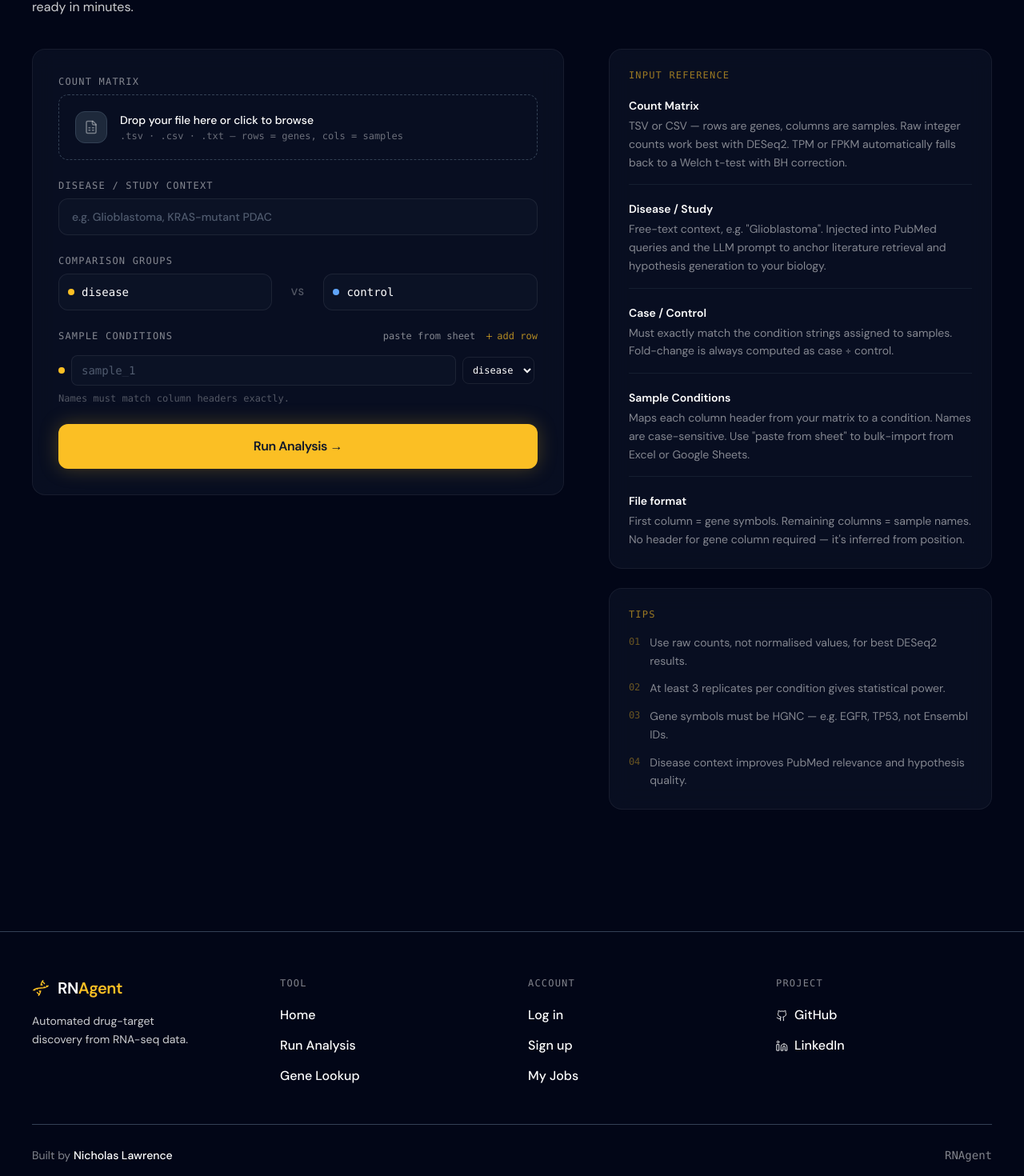
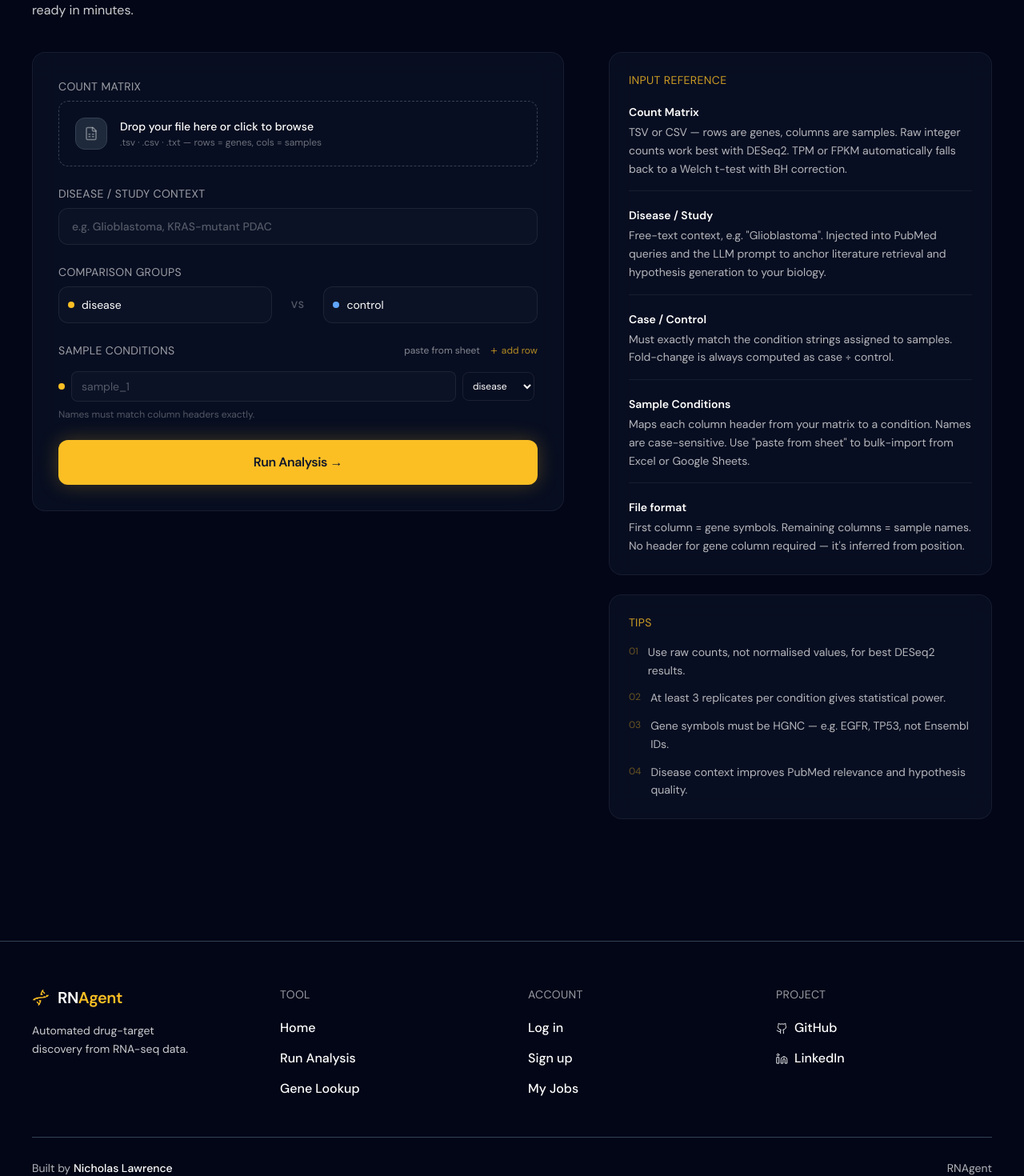
Before and after one commit to nicholaslawrence-hub/compbio_agent_harness, a React (Vite) app in the folder frontend/: page /run in a window 1280 px wide. Shown: the part 289-1759 px from the top of the page at 80% size. Built offline with nearby package versions, Linux system fonts and the light colour scheme; no server answers.

Commit message:
edit: fixed font color

```diff
--- a/frontend/src/components/Layout.jsx
+++ b/frontend/src/components/Layout.jsx
@@ -175,7 +175,7 @@ export default function Layout() {
 
             {/* Tool */}
             <div>
-              <p className="text-xs font-mono uppercase tracking-widest text-white/50 mb-5">Tool</p>
+              <p className="text-sm uppercase tracking-wide text-white/60 mb-5">Tool</p>
               <ul className="space-y-3.5">
                 <li><Link to="/"          className="text-base font-medium text-white hover:text-amber-400 transition-colors duration-150">Home</Link></li>
                 <li><Link to="/run"       className="text-base font-medium text-white hover:text-amber-400 transition-colors duration-150">Run Analysis</Link></li>
@@ -185,7 +185,7 @@ export default function Layout() {
 
             {/* Account */}
             <div>
-              <p className="text-xs font-mono uppercase tracking-widest text-white/50 mb-5">Account</p>
+              <p className="text-sm uppercase tracking-wide text-white/60 mb-5">Account</p>
               <ul className="space-y-3.5">
                 <li><Link to="/login"   className="text-base font-medium text-white hover:text-amber-400 transition-colors duration-150">Log in</Link></li>
                 <li><Link to="/login"   className="text-base font-medium text-white hover:text-amber-400 transition-colors duration-150">Sign up</Link></li>
@@ -195,7 +195,7 @@ export default function Layout() {
 
             {/* Project */}
             <div>
-              <p className="text-xs font-mono uppercase tracking-widest text-white/50 mb-5">Project</p>
+              <p className="text-sm uppercase tracking-wide text-white/60 mb-5">Project</p>
               <ul className="space-y-3.5">
                 <li>
                   <a href="https://github.com/nicholaslawrence-hub/compbio_agent_harness" target="_blank" rel="noopener noreferrer"
@@ -215,14 +215,14 @@ export default function Layout() {
 
           {/* Bottom bar */}
           <div className="pt-7 flex flex-col sm:flex-row items-center justify-between gap-3">
-            <p className="text-sm text-white/50">
+            <p className="text-sm text-white/70">
               Built by{' '}
               <a href="https://www.linkedin.com/in/nicholas-lawrence-a16122296/" target="_blank" rel="noopener noreferrer"
                 className="text-white font-medium hover:text-amber-400 transition-colors duration-150">
                 Nicholas Lawrence
               </a>
             </p>
-            <p className="text-sm text-white/50 font-mono">RNAgent</p>
+            <p className="text-sm text-white/70">RNAgent</p>
           </div>
 
         </div>
--- a/frontend/src/components/ProgressBar.jsx
+++ b/frontend/src/components/ProgressBar.jsx
@@ -95,7 +95,7 @@ export default function ProgressBar({ progress = 0 }) {
                 </span>
                 {stage.sub && (active || done) && (
                   <span
-                    className="font-mono text-[10px] tracking-wide mt-0.5 block"
+                    className="text-xs tracking-wide mt-0.5 block"
                     style={{ color: done ? 'rgba(255,255,255,0.15)' : 'rgba(100,116,139,0.7)' }}
                   >
                     {stage.sub}
--- a/frontend/src/components/UploadForm.jsx
+++ b/frontend/src/components/UploadForm.jsx
@@ -22,7 +22,7 @@ function parsePastedConditions(text) {
 }
 
 const LABEL = ({ children }) => (
-  <p className="text-xs font-mono uppercase tracking-widest text-white/50 mb-2">{children}</p>
+  <p className="text-sm uppercase tracking-wide text-white/60 mb-2">{children}</p>
 )
 
 export default function UploadForm() {
@@ -113,7 +113,7 @@ export default function UploadForm() {
                 </div>
                 <div>
                   <p className="text-sm font-medium text-white leading-tight">{file.name}</p>
-                  <p className="text-xs text-white/40 font-mono">{(file.size / 1024).toFixed(1)} KB</p>
+                  <p className="text-xs text-white/40">{(file.size / 1024).toFixed(1)} KB</p>
                 </div>
               </div>
               <button
@@ -133,7 +133,7 @@ export default function UploadForm() {
                 <p className="text-sm font-medium text-white">
                   {isDragActive ? 'Drop to upload' : 'Drop your file here or click to browse'}
                 </p>
-                <p className="text-xs text-white/40 font-mono mt-0.5">.tsv · .csv · .txt — rows = genes, cols = samples</p>
+                <p className="text-xs text-white/40 mt-0.5">.tsv · .csv · .txt — rows = genes, cols = samples</p>
               </div>
             </div>
           )}
@@ -159,7 +159,7 @@ export default function UploadForm() {
           <div className="relative">
             <span className="absolute left-3 top-1/2 -translate-y-1/2 w-2 h-2 rounded-full bg-amber-400 pointer-events-none" />
             <input
-              className="glass-input w-full rounded-xl pl-7 pr-3 py-3 text-sm font-mono"
+              className="glass-input w-full rounded-xl pl-7 pr-3 py-3 text-sm"
               value={conditionA}
               onChange={e => { setConditionA(e.target.value); setSamples(s => s.map(r => r.condition === conditionA ? { ...r, condition: e.target.value } : r)) }}
               placeholder="case"
@@ -171,7 +171,7 @@ export default function UploadForm() {
           <div className="relative">
             <span className="absolute left-3 top-1/2 -translate-y-1/2 w-2 h-2 rounded-full bg-blue-400 pointer-events-none" />
             <input
-              className="glass-input w-full rounded-xl pl-7 pr-3 py-3 text-sm font-mono"
+              className="glass-input w-full rounded-xl pl-7 pr-3 py-3 text-sm"
               value={conditionB}
               onChange={e => setConditionB(e.target.value)}
               placeholder="control"
@@ -188,13 +188,13 @@ export default function UploadForm() {
             <button
               type="button"
               onClick={() => { setPasteMode(!pasteMode); setPasteError('') }}
-              className="text-xs text-white/50 hover:text-white transition-colors font-mono"
+              className="text-xs text-white/50 hover:text-white transition-colors"
             >
               {pasteMode ? '← manual' : 'paste from sheet'}
             </button>
             {!pasteMode && (
               <button type="button" onClick={addSample}
-                className="flex items-center gap-1 text-xs text-amber-400/70 hover:text-amber-400 transition-colors font-mono">
+                className="flex items-center gap-1 text-xs text-amber-400/70 hover:text-amber-400 transition-colors">
                 <Plus size={11} /> add row
               </button>
             )}
@@ -204,14 +204,14 @@ export default function UploadForm() {
         {pasteMode ? (
           <div className="space-y-2">
             <textarea
-              className="glass-input w-full rounded-xl px-4 py-3 text-xs font-mono h-32 resize-none"
+              className="glass-input w-full rounded-xl px-4 py-3 text-xs h-32 resize-none"
               placeholder={"GBM_01\tdisease\nGBM_02\tdisease\nNRM_01\tcontrol\nNRM_02\tcontrol"}
               value={pasteText}
               onChange={e => setPasteText(e.target.value)}
             />
-            {pasteError && <p className="text-xs text-red-400 font-mono">{pasteError}</p>}
+            {pasteError && <p className="text-xs text-red-400">{pasteError}</p>}
             <button type="button" onClick={applyPaste}
-              className="text-xs font-mono text-amber-400 border border-amber-500/30 px-3 py-1.5 rounded-lg hover:bg-amber-400/10 transition-colors">
+              className="text-xs text-amber-400 border border-amber-500/30 px-3 py-1.5 rounded-lg hover:bg-amber-400/10 transition-colors">
               Apply
             </button>
           </div>
@@ -223,14 +223,14 @@ export default function UploadForm() {
                 <span className={`shrink-0 w-2 h-2 rounded-full transition-colors ${dotColor(s.condition)}`} />
 
                 <input
-                  className="glass-input flex-1 rounded-lg px-3 py-2 text-sm font-mono"
+                  className="glass-input flex-1 rounded-lg px-3 py-2 text-sm"
                   placeholder={`sample_${i + 1}`}
                   value={s.name}
                   onChange={e => updateSample(i, 'name', e.target.value)}
                 />
 
                 <select
-                  className={`glass-input rounded-lg px-2 py-2 text-xs font-mono border ${chipColor(s.condition)}`}
+                  className={`glass-input rounded-lg px-2 py-2 text-xs border ${chipColor(s.condition)}`}
                   style={{ background: 'transparent', minWidth: '90px' }}
                   value={s.condition}
                   onChange={e => updateSample(i, 'condition', e.target.value)}
@@ -249,11 +249,11 @@ export default function UploadForm() {
             ))}
           </div>
         )}
-        <p className="text-xs text-white/30 font-mono mt-2">Names must match column headers exactly.</p>
+        <p className="text-xs text-white/30 mt-2">Names must match column headers exactly.</p>
       </div>
 
       {error && (
-        <div className="flex items-start gap-2 text-sm text-red-400 font-mono">
+        <div className="flex items-start gap-2 text-sm text-red-400">
           <AlertCircle size={14} className="mt-0.5 shrink-0" />
           {error}
         </div>
--- a/frontend/src/components/VolcanoPlot.jsx
+++ b/frontend/src/components/VolcanoPlot.jsx
@@ -14,8 +14,8 @@ const CustomTooltip = ({ active, payload }) => {
   return (
     <div className="bg-gray-900 border border-gray-700 rounded-lg px-3 py-2 text-xs shadow-xl">
       <p className="font-bold text-white">{d.gene}</p>
-      <p className="text-gray-400">log2FC: <span className="text-white">{d.x?.toFixed(3)}</span></p>
-      <p className="text-gray-400">-log10(padj): <span className="text-white">{d.y?.toFixed(3)}</span></p>
+      <p className="text-white/50">log2FC: <span className="text-white">{d.x?.toFixed(3)}</span></p>
+      <p className="text-white/50">-log10(padj): <span className="text-white">{d.y?.toFixed(3)}</span></p>
     </div>
   )
 }
--- a/frontend/src/index.css
+++ b/frontend/src/index.css
@@ -7,7 +7,7 @@
     @apply bg-slate-950 text-white antialiased;
     font-family: 'DM Sans', sans-serif;
   }
-  code, pre, .font-mono {
+  code, pre {
     font-family: 'DM Mono', monospace;
   }
 }
@@ -23,7 +23,7 @@
     @apply bg-slate-800 hover:bg-slate-700 text-white/80 font-medium px-4 py-2 rounded-md transition-colors text-sm;
   }
   .label {
-    @apply block text-xs font-medium text-white/50 mb-1.5 uppercase tracking-wide;
+    @apply block text-sm font-medium text-white/70 mb-1.5 uppercase tracking-wide;
   }
   .input {
     @apply w-full bg-slate-800/60 border border-slate-700 rounded-md px-3 py-2 text-sm text-white placeholder-white/30 focus:outline-none focus:ring-1 focus:ring-indigo-500 focus:border-indigo-500;
@@ -89,7 +89,7 @@
   border-color: rgba(251,191,36,0.5);
   box-shadow: 0 0 0 2px rgba(251,191,36,0.08);
 }
-.glass-input::placeholder { color: rgba(148,163,184,0.5); }
+.glass-input::placeholder { color: rgba(255,255,255,0.3); }
 
 ::-webkit-scrollbar { width: 4px; height: 4px; }
 ::-webkit-scrollbar-track { background: transparent; }
@@ -98,9 +98,9 @@
 .prose-dark h1, .prose-dark h2, .prose-dark h3 { @apply text-white font-semibold mt-6 mb-2; }
 .prose-dark h1 { @apply text-xl; }
 .prose-dark h2 { @apply text-lg border-b border-slate-800 pb-1.5; }
-.prose-dark h3 { @apply text-base text-white/70; }
-.prose-dark p { @apply text-white/60 mb-3 leading-relaxed text-sm; }
-.prose-dark ul { @apply list-disc list-inside text-white/60 mb-3 space-y-1; }
+.prose-dark h3 { @apply text-base text-white/80; }
+.prose-dark p { @apply text-white/75 mb-3 leading-relaxed text-sm; }
+.prose-dark ul { @apply list-disc list-inside text-white/75 mb-3 space-y-1; }
 .prose-dark li { @apply text-sm; }
 .prose-dark strong { @apply text-white font-semibold; }
 .prose-dark code { @apply bg-slate-800 text-indigo-300 px-1.5 py-0.5 rounded text-xs; }
--- a/frontend/src/pages/RunPage.jsx
+++ b/frontend/src/pages/RunPage.jsx
@@ -34,7 +34,7 @@ export default function RunPage() {
   return (
     <div className="py-10 sm:py-16">
       <div className="mb-10">
-        <p className="text-xs font-mono uppercase tracking-[0.2em] text-amber-400/60 mb-2">New Analysis</p>
+        <p className="text-sm uppercase tracking-wide text-amber-400/80 mb-2">New Analysis</p>
         <h1 className="text-3xl sm:text-4xl font-bold text-white mb-3 tracking-tight">Launch the agent network</h1>
         <p className="text-base text-white/80 max-w-lg">
           Upload a count matrix and configure your experiment. Results are ready in minutes.
@@ -53,12 +53,12 @@ export default function RunPage() {
 
           {/* Input reference */}
           <div className="glass-panel rounded-2xl p-6">
-            <p className="text-xs font-mono uppercase tracking-widest text-amber-400/60 mb-5">Input reference</p>
+            <p className="text-sm uppercase tracking-wide text-amber-400/80 mb-5">Input reference</p>
             <div className="space-y-5">
               {FIELD_DOCS.map(({ field, doc }) => (
                 <div key={field} className="border-b border-slate-800/60 pb-4 last:border-0 last:pb-0">
                   <p className="text-sm font-semibold text-white mb-1">{field}</p>
-                  <p className="text-sm text-white/50 leading-relaxed">{doc}</p>
+                  <p className="text-sm text-white/70 leading-relaxed">{doc}</p>
                 </div>
               ))}
             </div>
@@ -66,12 +66,12 @@ export default function RunPage() {
 
           {/* Tips */}
           <div className="glass-panel rounded-2xl p-6">
-            <p className="text-xs font-mono uppercase tracking-widest text-amber-400/60 mb-4">Tips</p>
+            <p className="text-sm uppercase tracking-wide text-amber-400/80 mb-4">Tips</p>
             <ul className="space-y-3">
               {TIPS.map((tip, i) => (
                 <li key={i} className="flex gap-3">
-                  <span className="font-mono text-xs text-amber-400/40 pt-0.5 shrink-0">{String(i + 1).padStart(2, '0')}</span>
-                  <span className="text-sm text-white/50 leading-relaxed">{tip}</span>
+                  <span className="text-xs text-amber-400/40 pt-0.5 shrink-0">{String(i + 1).padStart(2, '0')}</span>
+                  <span className="text-sm text-white/70 leading-relaxed">{tip}</span>
                 </li>
               ))}
             </ul>
```
Also changed, not shown: frontend/src/components/DGETable.jsx (+5 -5 lines), frontend/src/components/HypothesisCard.jsx (+8 -8 lines), frontend/src/pages/AccountPage.jsx (+4 -4 lines), frontend/src/pages/AnalyzePage.jsx (+5 -5 lines), frontend/src/pages/GeneLookupPage.jsx (+6 -6 lines), frontend/src/pages/ResultsPage.jsx (+12 -12 lines).
